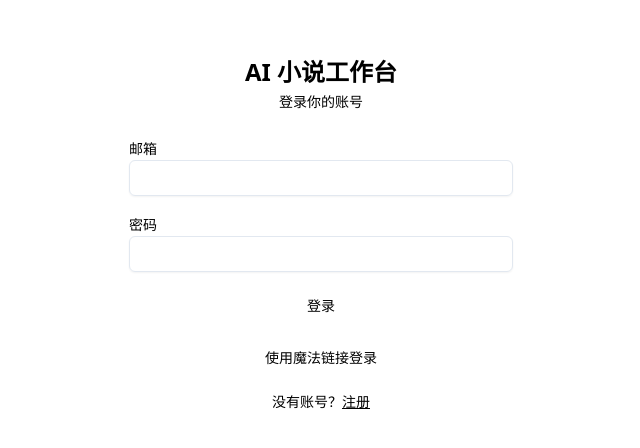
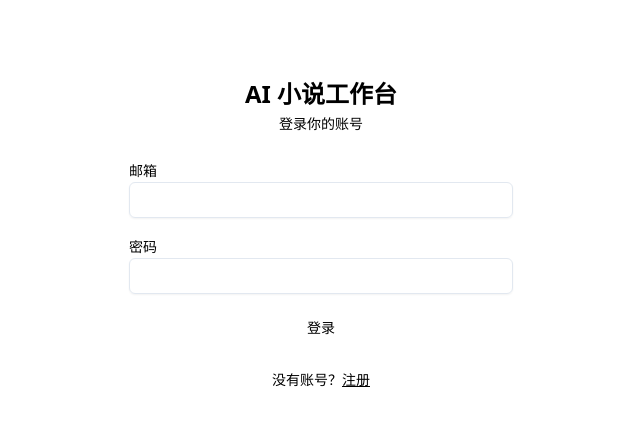
Before and after one commit to Elij-0402/write, a Next.js app: page /login in a window 1280 px wide. Shown: the part 166-614 px from the top of the page, without its empty margins (319-959 px from the left). Built offline with nearby package versions, Linux system fonts and the light colour scheme.

Commit message:
fix(auth): remove redundant root gateway that redirected to /p

```diff
--- a/app/(auth)/login/page.tsx
+++ b/app/(auth)/login/page.tsx
@@ -25,21 +25,6 @@ export default function LoginPage() {
     setLoading(false)
   }
 
-  async function handleMagicLink() {
-    if (!email) { setError('请先输入邮箱'); return }
-    setLoading(true)
-    setError('')
-    try {
-      const supabase = createClient()
-      const { error } = await supabase.auth.signInWithOtp({ email })
-      if (error) setError(error.message)
-      else setError('发送成功，请查收邮件')
-    } catch {
-      setError('发送失败，请重试')
-    }
-    setLoading(false)
-  }
-
   return (
     <div className="w-full max-w-sm space-y-6">
       <div className="text-center">
@@ -60,11 +45,6 @@ export default function LoginPage() {
           {loading ? '登录中...' : '登录'}
         </Button>
       </form>
-      <div className="text-center text-sm">
-        <button onClick={handleMagicLink} className="text-muted-foreground hover:underline" type="button">
-          使用魔法链接登录
-        </button>
-      </div>
       <p className="text-center text-sm">
         没有账号？<Link href="/register" className="underline">注册</Link>
       </p>
--- a/app/page.tsx
+++ /dev/null
@@ -1,15 +0,0 @@
-import { redirect } from 'next/navigation'
-import { createClient } from '@/lib/supabase/server'
-
-export const dynamic = 'force-dynamic'
-
-export default async function HomePage() {
-  try {
-    const supabase = await createClient()
-    const { data: { user } } = await supabase.auth.getUser()
-    if (user) redirect('/p')
-    else redirect('/login')
-  } catch {
-    redirect('/login')
-  }
-}
```
Also changed, not shown: 4 other files (tests, documents, lock files or other folders).
